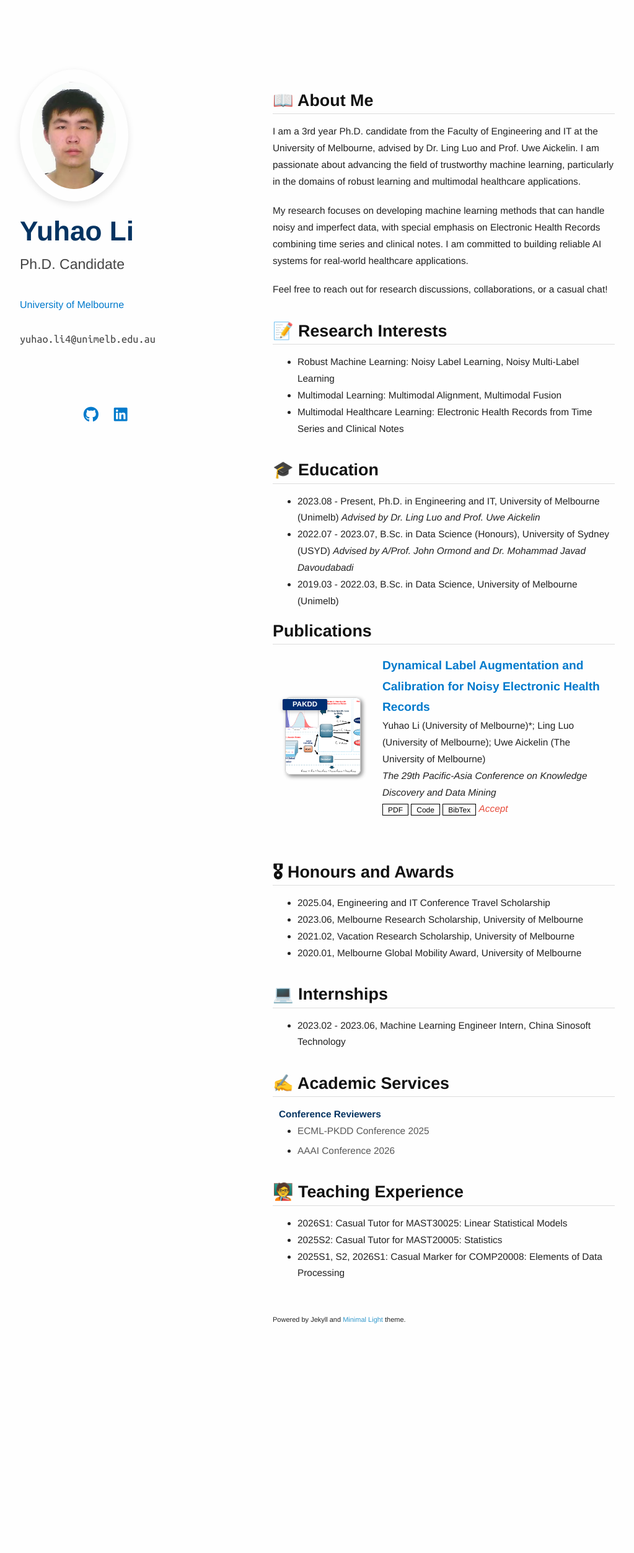
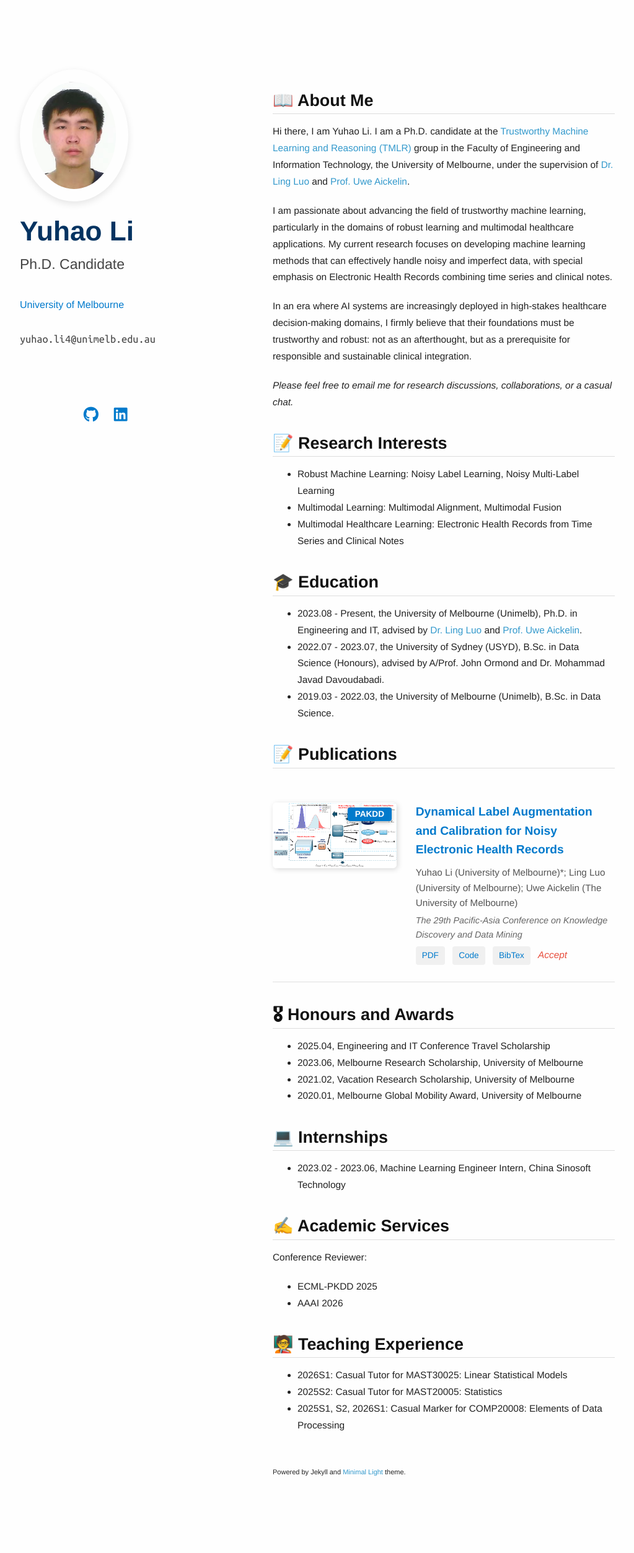
Before and after one commit to yuhao-3/yuhao-3.github.io, a Jekyll site: the page built from index.md, in a window 1280 px wide. Shown: the whole page at 62% size, without its empty margins (128-1151 px from the left). Built offline with Jekyll 4.4.1, drawn with Linux system fonts in a browser that asks for light colours; a style sheet for code colours, icons or effects is not loaded; our own code applies the rules of GitHub Pages for plain Markdown files; before the commit the page ends 2260 px from its top, so only the background shows below that.

Commit message:
Update style

```diff
--- a/_config.yml
+++ b/_config.yml
@@ -6,6 +6,7 @@ include:
 title: Yuhao Li
 position: Ph.D. Candidate
 affiliation: University of Melbourne
+affiliation_link: https://www.unimelb.edu.au/
 email: yuhao.li4@unimelb.edu.au
 
 # Search Engine Optimization (SEO)
--- a/_includes/publications.md
+++ b/_includes/publications.md
@@ -1,40 +1,40 @@
-<h2 id="publications" style="margin: 2px 0px -15px;">Publications</h2>
+## 📝 Publications
 
 <div class="publications">
-<ol class="bibliography">
 
 {% for link in site.data.publications.main %}
 
-<li>
-<div class="pub-row">
-  <div class="col-sm-3 abbr" style="position: relative;padding-right: 15px;padding-left: 15px;">
+<div class="paper-box">
+  <div class="paper-box-image">
     {% if link.image %}
-    <img src="{{ link.image }}" class="teaser img-fluid z-depth-1" style="width=100;height=40%">
-    {% if link.conference_short %}
-    <abbr class="badge">{{ link.conference_short }}</abbr>
-    {% endif %}
+    <div style="position: relative;">
+      <img src="{{ link.image }}" alt="publication image">
+      {% if link.conference_short %}
+      <div class="badge">{{ link.conference_short }}</div>
+      {% endif %}
+    </div>
     {% endif %}
   </div>
-  <div class="col-sm-9" style="position: relative;padding-right: 15px;padding-left: 20px;">
-      <div class="title"><a href="{{ link.pdf }}">{{ link.title }}</a></div>
-      <div class="author">{{ link.authors }}</div>
-      <div class="periodical"><em>{{ link.conference }}</em>
-      </div>
+
+  <div class="paper-box-text">
+    <div class="title"><a href="{{ link.pdf }}" target="_blank">{{ link.title }}</a></div>
+    <div class="author">{{ link.authors }}</div>
+    <div class="periodical"><em>{{ link.conference }}</em></div>
     <div class="links">
       {% if link.pdf %}
-      <a href="{{ link.pdf }}" class="btn btn-sm z-depth-0" role="button" target="_blank" style="font-size:12px;">PDF</a>
+      <a href="{{ link.pdf }}" target="_blank">PDF</a>
       {% endif %}
       {% if link.code %}
-      <a href="{{ link.code }}" class="btn btn-sm z-depth-0" role="button" target="_blank" style="font-size:12px;">Code</a>
+      <a href="{{ link.code }}" target="_blank">Code</a>
       {% endif %}
       {% if link.page %}
-      <a href="{{ link.page }}" class="btn btn-sm z-depth-0" role="button" target="_blank" style="font-size:12px;">Project Page</a>
+      <a href="{{ link.page }}" target="_blank">Project Page</a>
       {% endif %}
       {% if link.bibtex %}
-      <a href="{{ link.bibtex }}" class="btn btn-sm z-depth-0" role="button" target="_blank" style="font-size:12px;">BibTex</a>
+      <a href="{{ link.bibtex }}" target="_blank">BibTex</a>
       {% endif %}
       {% if link.notes %}
-      <strong> <i style="color:#e74d3c">{{ link.notes }}</i></strong>
+      <strong><i style="color:#e74d3c">{{ link.notes }}</i></strong>
       {% endif %}
       {% if link.others %}
       {{ link.others }}
@@ -42,10 +42,7 @@
     </div>
   </div>
 </div>
-</li>
-<br>
 
 {% endfor %}
 
-</ol>
 </div>
--- a/_includes/services.md
+++ b/_includes/services.md
@@ -1,12 +1,5 @@
 ## ✍️ Academic Services
 
-<h4 style="margin:0 10px 0;">Conference Reviewers</h4>
-
-<ul style="margin:0 0 5px;">
-  <li><a href="http://cvpr2023.thecvf.com/"><autocolor>ECML-PKDD Conference 2025</autocolor></a></li>
-</ul>
-
-
-<ul style="margin:0 0 5px;">
-  <li><a href="http://cvpr2023.thecvf.com/"><autocolor>AAAI Conference 2026</autocolor></a></li>
-</ul>
+**Conference Reviewer:**
+- ECML-PKDD 2025
+- AAAI 2026
--- a/assets/css/custom.css
+++ b/assets/css/custom.css
@@ -121,3 +121,104 @@ footer small {
   color: #888;
   font-size: 0.96rem; /* 原0.8rem */
 }
+
+/* ======= Paper Box Styling for Publications ======= */
+.paper-box {
+  display: flex;
+  justify-content: flex-start;
+  align-items: flex-start;
+  flex-direction: column;
+  border-bottom: 1px solid #e0e0e0;
+  padding: 1.5em 0;
+  margin-bottom: 1em;
+}
+
+.paper-box-image {
+  width: 100%;
+  margin-bottom: 1em;
+  display: flex;
+  justify-content: center;
+}
+
+.paper-box-image img {
+  max-width: 100%;
+  height: auto;
+  border-radius: 6px;
+  box-shadow: 2px 2px 8px rgba(0,0,0,0.15);
+  object-fit: cover;
+}
+
+.paper-box-image .badge {
+  position: absolute;
+  top: 8px;
+  right: 8px;
+  background-color: #007acc;
+  color: white;
+  padding: 4px 12px;
+  border-radius: 4px;
+  font-size: 0.85rem;
+  font-weight: 600;
+}
+
+.paper-box-text {
+  width: 100%;
+  line-height: 1.6;
+}
+
+.paper-box-text .title {
+  font-size: 1.15rem;
+  font-weight: 600;
+  margin-bottom: 0.5em;
+  color: #007acc;
+}
+
+.paper-box-text .author {
+  font-size: 0.95rem;
+  color: #555;
+  margin-bottom: 0.3em;
+}
+
+.paper-box-text .periodical {
+  font-size: 0.9rem;
+  color: #666;
+  margin-bottom: 0.5em;
+}
+
+.paper-box-text .links a {
+  display: inline-block;
+  margin-right: 8px;
+  margin-bottom: 4px;
+  padding: 4px 10px;
+  background-color: #f0f0f0;
+  color: #007acc;
+  border-radius: 4px;
+  font-size: 0.85rem;
+  text-decoration: none;
+  transition: background-color 0.2s;
+}
+
+.paper-box-text .links a:hover {
+  background-color: #007acc;
+  color: white;
+}
+
+/* Responsive: Side-by-side layout on larger screens */
+@media (min-width: 768px) {
+  .paper-box {
+    flex-direction: row;
+    align-items: flex-start;
+  }
+
+  .paper-box-image {
+    min-width: 200px;
+    max-width: 30%;
+    margin-right: 2em;
+    margin-bottom: 0;
+    position: relative;
+  }
+
+  .paper-box-text {
+    flex: 1;
+    max-width: 70%;
+  }
+}
--- a/index.md
+++ b/index.md
@@ -4,11 +4,13 @@ layout: homepage
 
 ## 📖 About Me
 
-I am a 3rd year Ph.D. candidate from the Faculty of Engineering and IT at the University of Melbourne, advised by Dr. Ling Luo and Prof. Uwe Aickelin. I am passionate about advancing the field of trustworthy machine learning, particularly in the domains of robust learning and multimodal healthcare applications.
+Hi there, I am Yuhao Li. I am a Ph.D. candidate at the [Trustworthy Machine Learning and Reasoning (TMLR)](https://github.com/tmlr-group) group in the Faculty of Engineering and Information Technology, the University of Melbourne, under the supervision of [Dr. Ling Luo](https://cis.unimelb.edu.au/people/academic-staff/ling-luo) and [Prof. Uwe Aickelin](https://cis.unimelb.edu.au/people/uwe-aickelin).
 
-My research focuses on developing machine learning methods that can handle noisy and imperfect data, with special emphasis on Electronic Health Records combining time series and clinical notes. I am committed to building reliable AI systems for real-world healthcare applications.
+I am passionate about advancing the field of **trustworthy machine learning**, particularly in the domains of robust learning and multimodal healthcare applications. My current research focuses on developing machine learning methods that can effectively handle **noisy and imperfect data**, with special emphasis on Electronic Health Records combining time series and clinical notes.
 
-Feel free to reach out for research discussions, collaborations, or a casual chat!
+In an era where AI systems are increasingly deployed in high-stakes healthcare decision-making domains, I firmly believe that their foundations must be trustworthy and robust: not as an afterthought, but as a prerequisite for responsible and sustainable clinical integration.
+
+*Please feel free to email me for research discussions, collaborations, or a casual chat.*
 
 ## 📝 Research Interests
 
@@ -18,11 +20,9 @@ Feel free to reach out for research discussions, collaborations, or a casual cha
 
 
 ## 🎓 Education
-- **2023.08 - Present**, Ph.D. in Engineering and IT, University of Melbourne (Unimelb)
-  *Advised by Dr. Ling Luo and Prof. Uwe Aickelin*
-- **2022.07 - 2023.07**, B.Sc. in Data Science (Honours), University of Sydney (USYD)
-  *Advised by A/Prof. John Ormond and Dr. Mohammad Javad Davoudabadi*
-- **2019.03 - 2022.03**, B.Sc. in Data Science, University of Melbourne (Unimelb)
+- **2023.08 - Present**, the University of Melbourne (Unimelb), Ph.D. in Engineering and IT, advised by [Dr. Ling Luo](https://cis.unimelb.edu.au/people/academic-staff/ling-luo) and [Prof. Uwe Aickelin](https://cis.unimelb.edu.au/people/uwe-aickelin).
+- **2022.07 - 2023.07**, the University of Sydney (USYD), B.Sc. in Data Science (Honours), advised by A/Prof. John Ormond and Dr. Mohammad Javad Davoudabadi.
+- **2019.03 - 2022.03**, the University of Melbourne (Unimelb), B.Sc. in Data Science.
 
 
 {% include_relative _includes/publications.md %}
```
